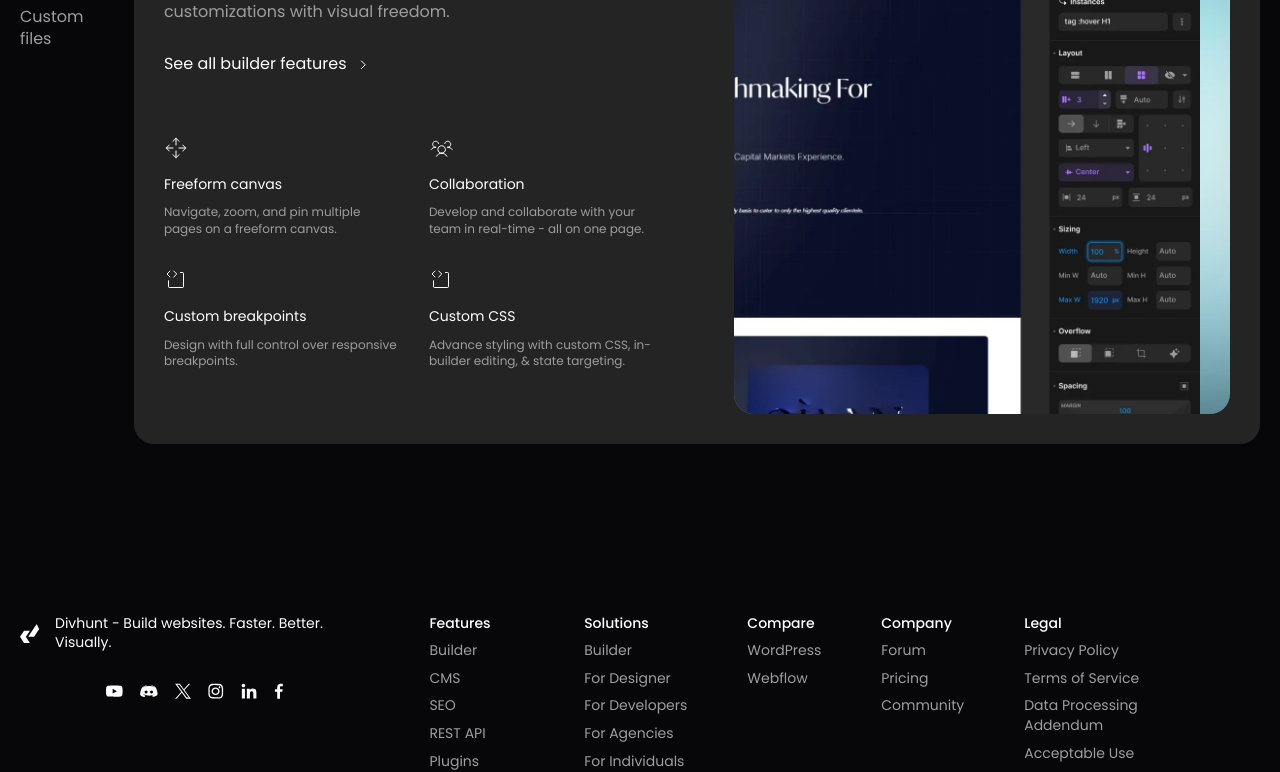
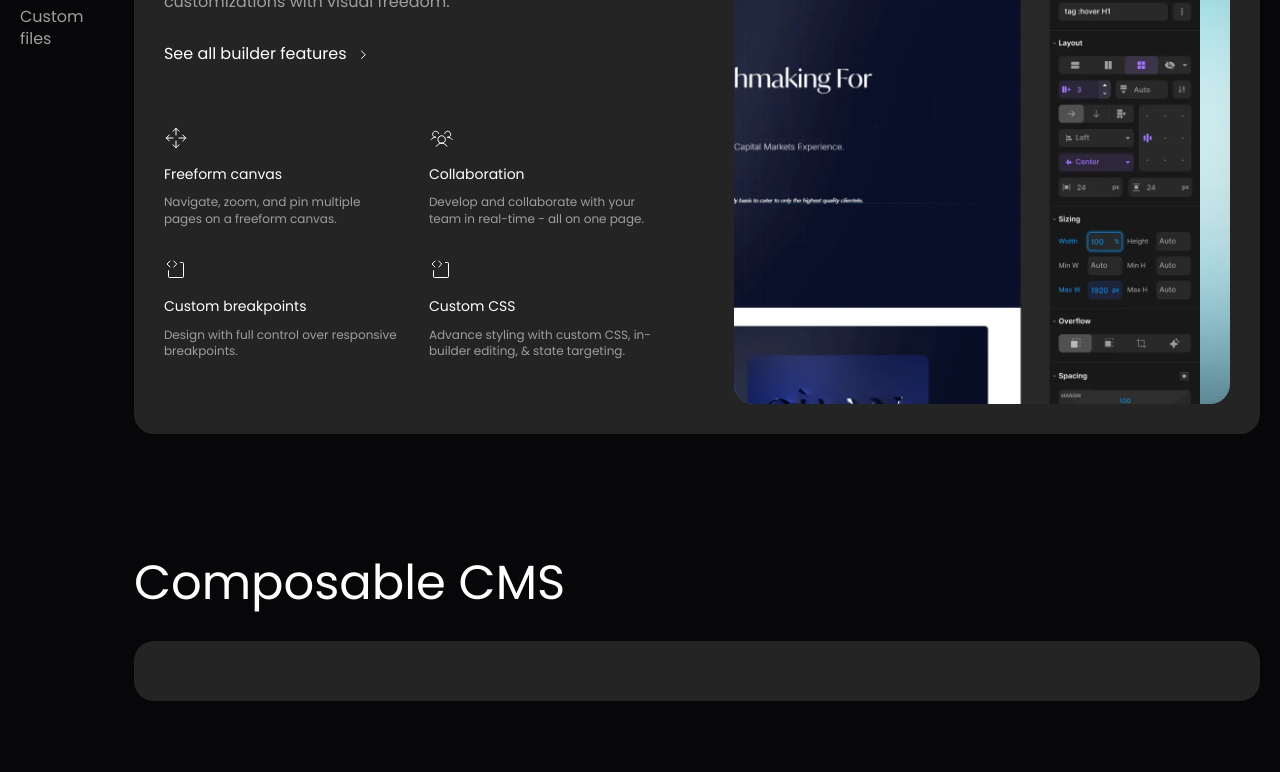
Before and after one commit to olumatty/Divhunt-Clone, a React (Vite) app: page / in a window 1280 px wide. Shown: the part 2000-2772 px from the top of the page. Built offline with nearby package versions, Linux system fonts and the light colour scheme.

Commit message:
Herosection 6.0

```diff
--- a/src/components/HeroSection.jsx
+++ b/src/components/HeroSection.jsx
@@ -6,6 +6,7 @@
 import Customcss from "../assets/customcss.svg";
 import Builder from "../assets/Builder.webp"
 import Greenbg from "../assets/bg image.webp"
+import playbutton from "../assets/9d4ab70489800dd4071af1d7a3f2d23a_979.svg"
 
 const HeroSection = () => {
   return (
@@ -91,8 +92,9 @@
             </div>
             {/*Right hand side */}
             <div className="flex max-w-[1130px] w-full flex-col gap-y-[80px] md:gap-y-[100px] lg:gap-y-[120px]">
-              <div className="">
-                <h2 className="text-[36px] md:text-[42px] lg:text-[48px] mb-[40px] font-[400] leading-[1.2]">
+              <div id="builder" className="">
+
+                <h2 className="text-[36px] md:text-[42px] lg:text-[48px] mb-[30px] font-[400] leading-[1.2]">
                   Visuals Builder
                 </h2>
                 <div className="Card-animation">
@@ -200,7 +202,7 @@
                            ease-in-out translate-x-2 items-center mx-auto flex-col backdrop-blur-[50px] justify-center '>
                             <div className='flex gap-y-[5px] flex-col'>
                               <a href='#' className="flex gap-x-[10px] items-center py-[17px] px-[20px] justify-center rounded-[100px] bg-[rgba(255, 255, 255, 0.15)] transition-all duration-250 ease-in-out">
-
+                                <img src={playbutton} alt=''/>
                               </a>
                             </div>
                            </div>
@@ -208,6 +210,14 @@
 
                   </div>
                 </div>
+              </div>
+              <div id="CMS" className="">
+              <h2 className="text-[36px] md:text-[42px] lg:text-[48px] mb-[30px] font-[400] leading-[1.2]"> Composable CMS</h2>
+              <div className="card-animation">
+                <div className="flex bg-[#242424] p-[20px] md:p-[30px] rounded-[20px]">
+
+                </div>
+              </div>
               </div>
             </div>
           </div>
```
